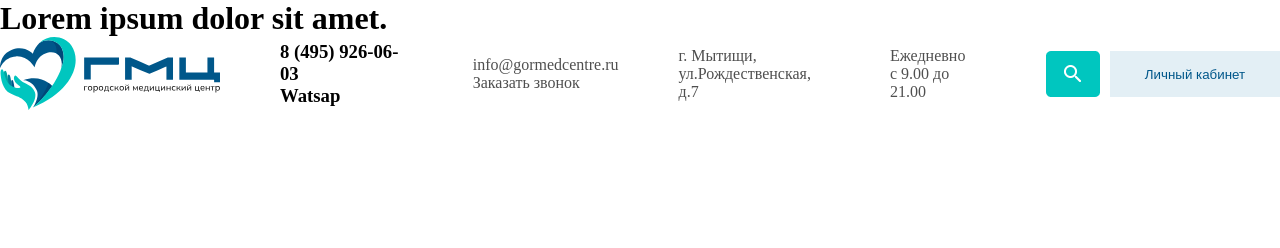
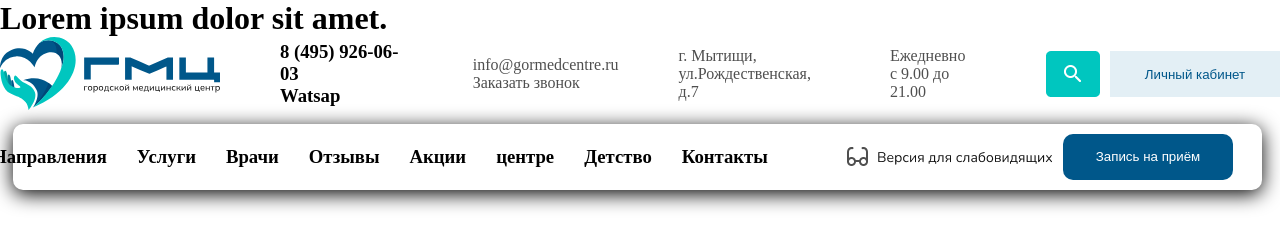
Before and after one commit to ffkabulka010-cmd/opwi-5-nafara-, a plain HTML site: page abdulvochid/abdulvojid.html in a window 1280 px wide. Drawn offline with Linux system fonts and the light colour scheme.

Commit message:
box2 ra tamom cadm

```diff
--- a/abdulvochid/abdulvojid.css
+++ b/abdulvochid/abdulvojid.css
@@ -24,3 +24,30 @@
 .box1 p{
     color: #4F4F4F;
 }
+.box2{
+    display: flex;
+    justify-content: center;
+    align-items: center;
+    gap: 30px;
+    box-shadow: 0 4px 20px;
+    width: 96%;
+    padding: 10px;
+    margin: 1% 1%;
+    border-radius: 10px;
+}
+.bx2 button{
+    height: 46px;
+    width: 170px;
+    border: none;
+    border-radius: 10px;
+    background-color:#00578A;
+    color:white;
+    border: 10px;
+}
+.bx2{
+    margin: 0% 4%;
+    display: flex;
+    justify-content: center;
+    align-items: center;
+    gap: 10px;
+}
--- a/abdulvochid/abdulvojid.html
+++ b/abdulvochid/abdulvojid.html
@@ -20,5 +20,20 @@
             <button>Личный кабинет</button>
         </div>
     </div>
+
+    <div class="box2">
+        <h3>Направления</h3>
+        <h3>Услуги</h3>
+        <h3>Врачи</h3>
+        <h3>Отзывы</h3>
+        <h3>Акции</h3>
+        <h3>центре</h3>
+        <h3>Детство</h3>
+        <h3>Контакты</h3>
+        <div class="bx2">
+            <img src="./img/mode.png" alt="">
+            <button>Запись на приём</button>
+        </div>
+    </div>
 </body>
 </html>
```
Also changed, not shown: abdulvochid/img/mode.png (added).
